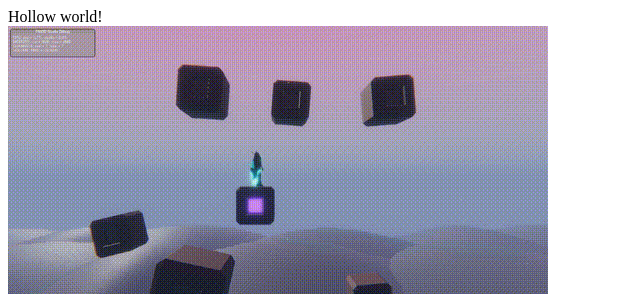
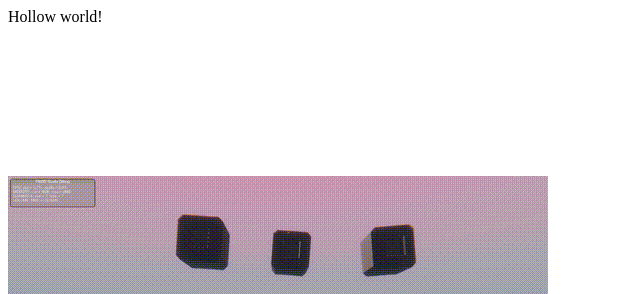
Before and after one commit to Dioinecail/dioinecail.github.io, a plain HTML site: page index.html in a window 1280 px wide. Shown: the top 294 px of the page, without its empty margins (0-640 px from the left). Drawn offline with Linux system fonts and the light colour scheme.

Commit message:
Added background

```diff
--- a/index.html
+++ b/index.html
@@ -2,5 +2,8 @@
 <header>Hollow world!</header>
 
 <body>
+    <div id="large-header" class="large-header">
+        <canvas id="demo-canvas"></canvas>
+    </div>
     <a href="https://dioinecail.github.io/"><IMG SRC="game-beat-blocks-music.gif"></a>
-</body>>
+</body>
--- /dev/null
+++ b/styles.css
@@ -0,0 +1,3 @@
+#large-header {
+    background-image: url('https://www.marcoguglie.it/Codepen/AnimatedHeaderBg/demo-1/img/demo-1-bg.jpg');
+}
```
